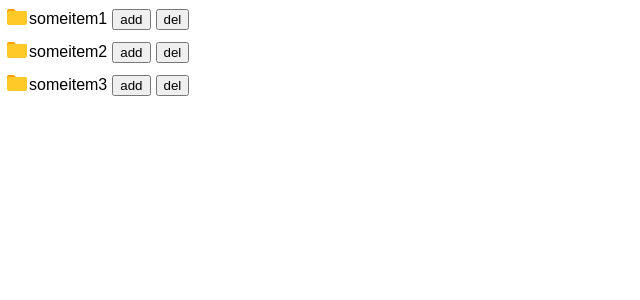
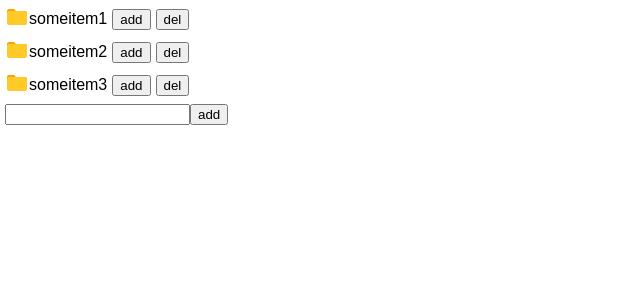
Before and after one commit to dwnste/nested-items, a React (Create React App) app: page / in a window 1280 px wide. Shown: the top 300 px of the page, without its empty margins (0-640 px from the left). Built offline with nearby package versions, Linux system fonts and the light colour scheme; the HTML template or start-up script is replaced by a standard one.

Commit message:
add basic controls

```diff
--- a/src/components/Item/Item.js
+++ b/src/components/Item/Item.js
@@ -34,7 +34,6 @@ export default class Item extends Component {
     render() {
         const {
             name,
-            guid,
             items,
             onChange,
         } = this.props;
@@ -63,7 +62,7 @@ export default class Item extends Component {
                     onClick={(e) => {
                         e.preventDefault();
                         e.stopPropagation();
-                        this.props.onChange(null)}
+                        onChange(null)}
                     }
                 >
                     del
--- a/src/components/NestedItems/NestedItems.css
+++ b/src/components/NestedItems/NestedItems.css
@@ -4,3 +4,9 @@
     height: 300px;
     overflow: auto;
 }
+
+.NestedItems__tools {
+    margin-left: 5px;
+    margin-top: 5px;
+    display: block;
+}
--- a/src/components/NestedItems/NestedItems.js
+++ b/src/components/NestedItems/NestedItems.js
@@ -2,9 +2,12 @@ import React, { Component } from 'react';
 import './NestedItems.css';
 import Item from '../Item/Item';
 
+import { createItem } from '../../helpers';
+
 export default class NestedItems extends Component {
     state = {
-        items: this.props.items
+        items: this.props.items,
+        inputValue: '',
     }
 
     handleChanges = (changedItem, index) => {
@@ -17,8 +20,24 @@ export default class NestedItems extends Component {
         items.push(...this.state.items.slice(index + 1));
 
         this.setState({
-            items
+            items,
         });
+    }
+
+    addItem = (name = 'new item') => {
+        this.setState({
+            items: [
+                ...this.state.items,
+                createItem(name || 'new item'),
+            ]
+        })
+    }
+
+    handleInputChange = (event) => {
+        event.preventDefault();
+        this.setState({
+            inputValue: event.target.value,
+        })
     }
 
     render() {
@@ -31,6 +50,15 @@ export default class NestedItems extends Component {
                 index={index}
                 onChange={(value) => this.handleChanges(value, index)}
             />) }
+            <div className="NestedItems__tools">
+                <input
+                    type="text"
+                    maxLength="16"
+                    onChange={this.handleInputChange}
+                    value={this.state.inputValue}
+                />
+                <button onClick={() => this.addItem(this.state.inputValue)}>add</button>
+            </div>
         </div>
     }
 }
```
